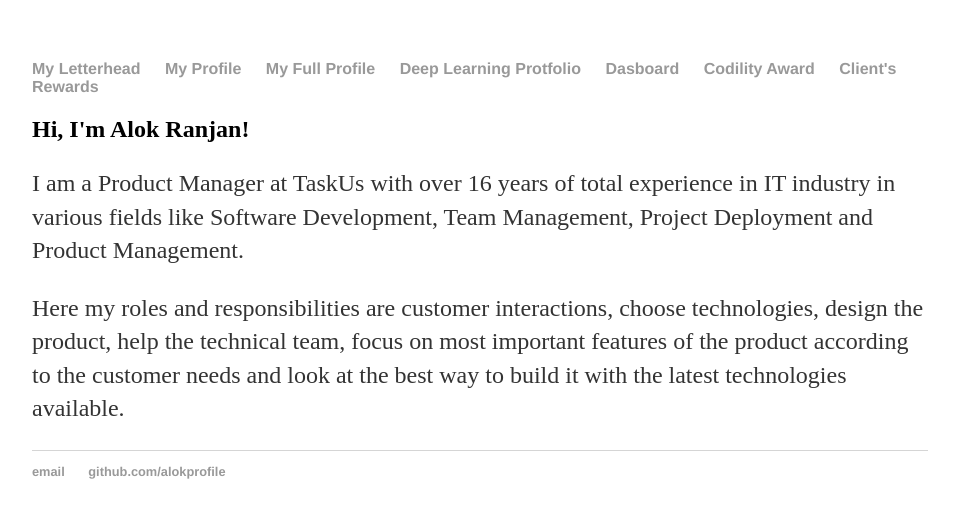
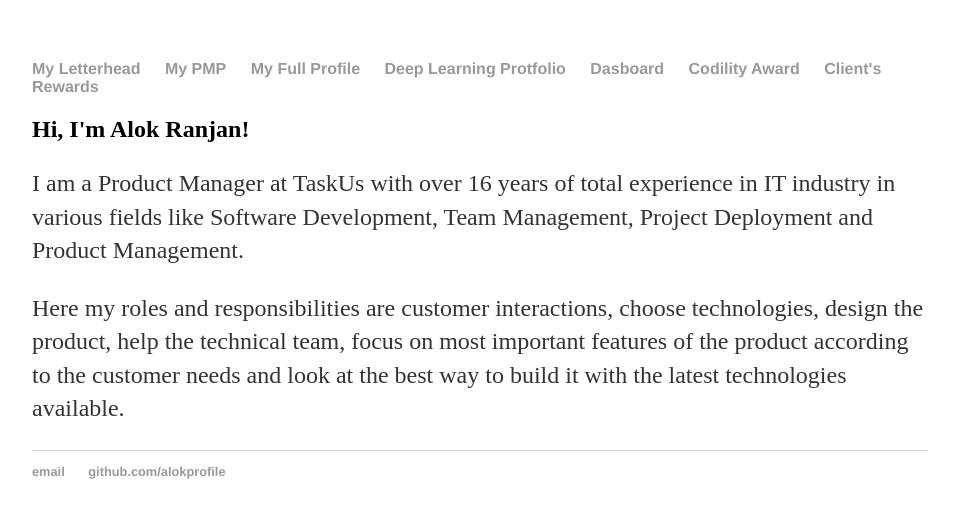
Before and after one commit to alokranjan04/alokranjan04.github.io, a Jekyll site: the page built from index.html, in a window 1280 px wide. Shown: the top 518 px of the page, without its empty margins (160-1119 px from the left). Built offline with Jekyll 4.4.1, drawn with Linux system fonts in a browser that asks for light colours; Markdown is read by kramdown in place of the engine named in the settings.

Commit message:
Update default.html

```diff
--- a/_layouts/default.html
+++ b/_layouts/default.html
@@ -9,7 +9,7 @@
 			<nav>
 	    		<ul>
 				<li><a href="../cover_letter.pdf" target="_blank">My Letterhead</a></li>
-	        		<li><a href="../PMPCertificate.pdf" target="_blank">My Profile</a></li>
+	        		<li><a href="../PMPCertificate.pdf" target="_blank">My PMP</a></li>
 				<li><a href="../Full_Profile_Alok.pdf" target="_blank">My Full Profile</a></li>
 				<li><a href="https://eportfolio.greatlearning.in/alok-ranjan" target="_blank">Deep Learning Protfolio</a></li>
 				<li><a href="../dashboardFromSheet.io/index.html" target="_blank">Dasboard </a></li>
```
